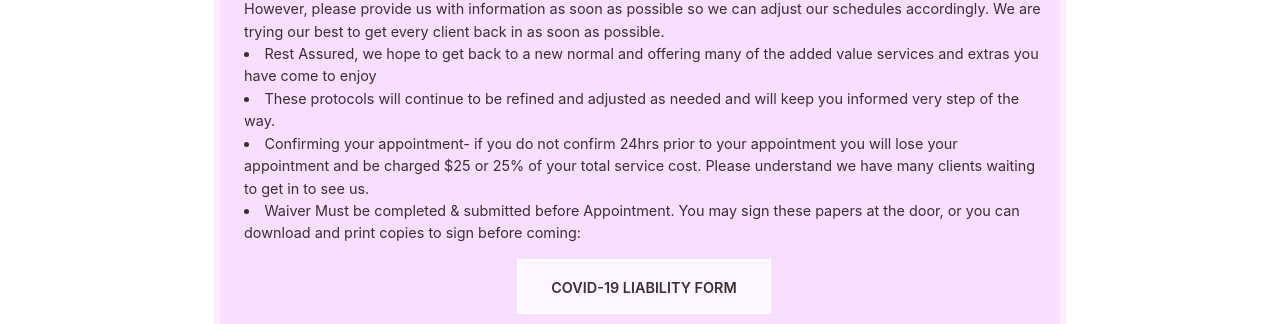
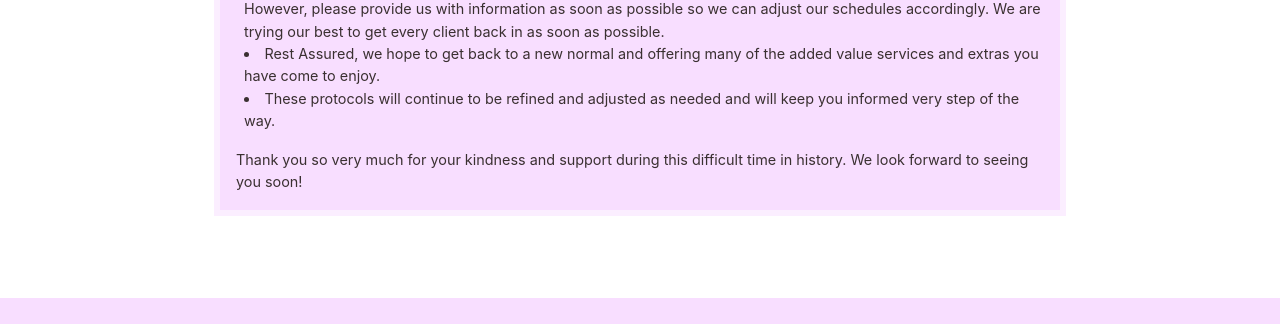
Before and after one commit to dapierce/bruja, a Gatsby site: page /covid19 in a window 1280 px wide. Shown: the part 1612-1936 px from the top of the page. Built offline with nearby package versions, Linux system fonts and the light colour scheme; Gatsby itself is replaced by a stand-in of ours.

Commit message:
Update to COVID-19 info.

```diff
--- a/src/pages/covid19.js
+++ b/src/pages/covid19.js
@@ -156,28 +156,12 @@ const CovidPage = () => (
               <li>
                 Rest Assured, we hope to get back to a new normal and offering
                 many of the added value services and extras you have come to
-                enjoy
+                enjoy.
               </li>
               <li>
                 These protocols will continue to be refined and adjusted as
                 needed and will keep you informed very step of the way.
               </li>
-              <li>
-                Confirming your appointment- if you do not confirm 24hrs prior
-                to your appointment you will lose your appointment and be
-                charged $25 or 25% of your total service cost. Please understand
-                we have many clients waiting to get in to see us.
-              </li>
-              <li>
-                Waiver Must be completed & submitted before Appointment. You may
-                sign these papers at the door, or you can download and print
-                copies to sign before coming:
-              </li>
-              <p className="button_p">
-                <a className="button" href="covid-liability-form.pdf">
-                  COVID-19 Liability Form
-                </a>
-              </p>
             </ul>
           </p>
           <p>
```
